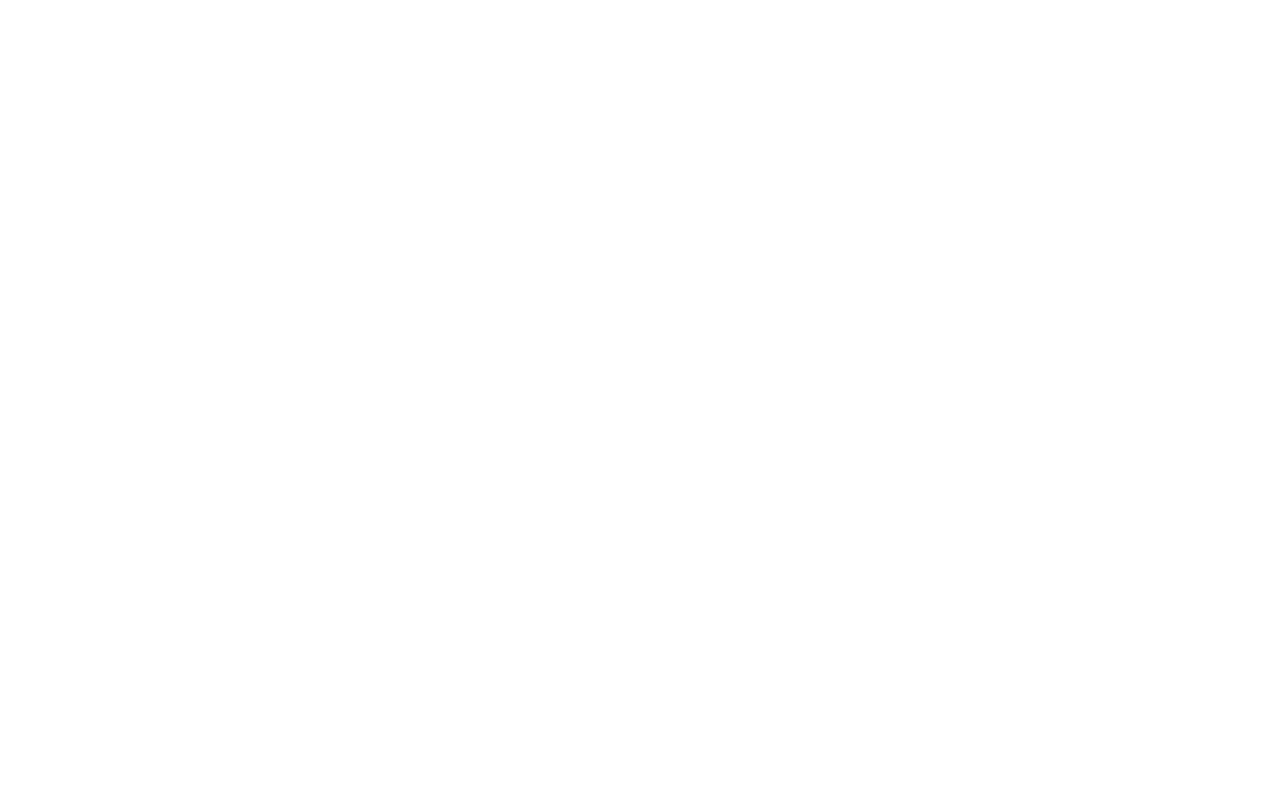
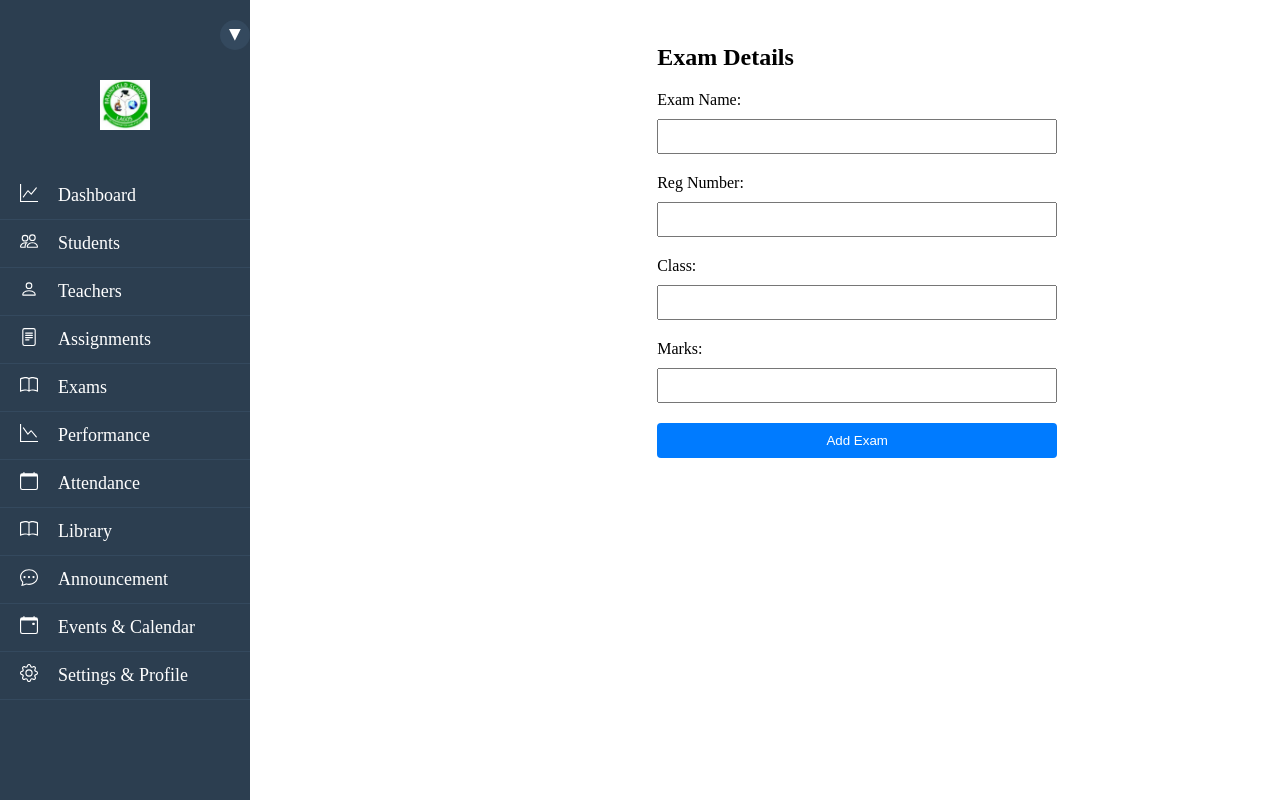
Before and after one commit to bjwealthy/BfSchmgtfront, a React (Vite) app: page /teacher/exam in a window 1280 px wide. Built offline with nearby package versions, Linux system fonts and the light colour scheme.

Commit message:
toda commit

```diff
--- a/src/App.jsx
+++ b/src/App.jsx
@@ -44,7 +44,7 @@ import TeacherAttendance from './pages/Teachers/TeacherAttendance';
 import TeacherAnnouncement from './pages/Teachers/TeacherAnnouncement';
 import TeacherAssignment from './pages/Teachers/TeacherAssignment';
 import TeacherClasses from './pages/Teachers/TeacherClasses';
-import TeacherDashboard from './pages/Teachers/Dashboard';
+import TeacherDashboard from './pages/Teachers/TeacherDashboard';
 import TeacherCalendar from './pages/Teachers/TeacherCalendar';
 import TeacherExam from './pages/Teachers/TeacherExam';
 import TeacherPerformance from './pages/Teachers/TeacherPerformance';
@@ -75,7 +75,7 @@ function App() {
           <Route exact path="/admin/dashboard" element={<AdminDashboard />} />
           <Route exact path="/admin/students" element={<Students />} />
           <Route exact path="/admin/teachers" element={<Teachers />} />
-          <Route exact path="/admin/communication" element={<Announcement />} />
+          <Route exact path="/admin/announcement" element={<Announcement />} />
           <Route exact path="/admin/attendance" element={<Attendance />} />
           <Route exact path="/admin/assignments" element={<Assignment />} />
           <Route exact path="/admin/classes" element={<Classes />} />
@@ -92,7 +92,7 @@ function App() {
           <Route exact path="/student/StudentLibrary" element={<StudentLibrary />}  />
           <Route exact path="/student/dashboard" element={<StudentDashboard />} />
           <Route exact path="/student/attendance" element={<StudentAttendance />} />
-          <Route exact path="/student/communication" element={<StudentAnnouncement />} />
+          <Route exact path="/student/announcement" element={<StudentAnnouncement />} />
           <Route exact path="/student/assignments" element={<StudentAssignments />} />
           <Route exact path="/student/classes" element={<Classes />} />
           <Route exact path="/student/exam" element={<StudentExam />} />
@@ -102,7 +102,7 @@ function App() {
 
           {/* teaacher routes */}
           <Route exact path="/teacher/dashboard" element={<TeacherDashboard />} />
-          <Route exact path="/teacherannouncement" element={<TeacherAnnouncement />} />
+          <Route exact path="/announcement" element={<TeacherAnnouncement />} />
           <Route exact path="/teacher/assignment" element={<TeacherAssignment />} />
           <Route exact path="/teacher/attendance" element={<TeacherAttendance />} />
           <Route exact path="/teacher/classes" element={<TeacherClasses />} />
--- a/src/pages/Admin/Sidebar.jsx
+++ b/src/pages/Admin/Sidebar.jsx
@@ -129,7 +129,7 @@ const Sidebar = () => {
         </SidebarNavItem>
         <SidebarNavItem>
           <SidebarIcon><BsChatDots /></SidebarIcon>
-          <StyledLink to="/admin/communication">Announcement</StyledLink>
+          <StyledLink to="/admin/announcement">Announcement</StyledLink>
         </SidebarNavItem>
         <SidebarNavItem>
           <SidebarIcon><BsCalendarEvent /></SidebarIcon>
--- a/src/pages/Students/Sidebar.jsx
+++ b/src/pages/Students/Sidebar.jsx
@@ -117,7 +117,7 @@ const Sidebar = () => {
         </SidebarNavItem>
         <SidebarNavItem>
           <SidebarIcon><BsChatDots /></SidebarIcon>
-          <StyledLink to="/student/communication">Announcement</StyledLink>
+          <StyledLink to="/student/announcement">Announcement</StyledLink>
         </SidebarNavItem>
         <SidebarNavItem>
           <SidebarIcon><BsGear /></SidebarIcon>
--- a/src/pages/Teachers/TeacherAssignment.jsx
+++ b/src/pages/Teachers/TeacherAssignment.jsx
@@ -1,10 +1,41 @@
-import React from 'react'
+import React from 'react';
+import axios from 'axios';
+import TeacherSidebar from './TeacherSidebar';
+
+import {AssignmentsContainer, Content, AssignmentsContent, AssignmentsHeader, AssignmentList, AssignmentTitle, AddAssignmentButton, AddAssignmentInput, AddAssignmentTextArea, AddAssignmentForm, AssignmentCard} from '../../styles/AssignmentsStyles';
 
 const TeacherAssignment = () => {
   return (
-    <div>
-      Teacher assignment here
-    </div>
+    <AssignmentsContainer>
+      <TeacherSidebar  />
+      <Content>
+        <AssignmentsContent>
+          <AssignmentsHeader>Assignments</AssignmentsHeader>
+          <AddAssignmentForm>
+            <AddAssignmentInput
+              type='text'
+              placeholder='Enter assignment title'
+            />
+            <AddAssignmentTextArea
+              placeholder='enter assignment description'
+            />
+            <AddAssignmentInput
+              type='text'
+              placeholder='Enter assignment grade'
+            />
+            <AddAssignmentInput
+              type='text'
+              placeholder='Enter assignment due date'
+            />
+            <AddAssignmentButton type='submit'>Add Assignment</AddAssignmentButton>
+          </AddAssignmentForm>
+
+          <AssignmentList>
+            {/*  list of assignments here */}
+          </AssignmentList>
+        </AssignmentsContent>
+      </Content>
+    </AssignmentsContainer>
   )
 }
 
--- a/src/pages/Teachers/TeacherClasses.jsx
+++ b/src/pages/Teachers/TeacherClasses.jsx
@@ -2,12 +2,22 @@ import React from 'react';
 import Sidebar from './TeacherSidebar';
 import axios from 'axios';
 
+import {ClassContainer, SidebarContainer, Content, ClassHeader, ClassList, ClassItem} from '../../styles/ClassesStyles'
+
 
 const TeacherClasses = () => {
   return (
-    <div>
-
-    </div>
+    <ClassContainer>
+      <SidebarContainer>
+        <Sidebar />
+      </SidebarContainer>
+      <Content>
+        <ClassHeader>Classes</ClassHeader>
+        <ClassList>
+          {/* list of classes goes here */}
+        </ClassList>
+      </Content>
+    </ClassContainer>
   )
 }
 
--- a/src/pages/Teachers/Dashboard.jsx
+++ b/src/pages/Teachers/TeacherDashboard.jsx
@@ -2,18 +2,15 @@
 import React, { useState, useEffect } from 'react';
 import axios from 'axios';
 import Sidebar from './TeacherSidebar';
-import EventCalendar from './TeacherCalendar';
-import Announcement from './TeacherAnnouncement';
-import Performance from './TeacherPerformance';
 
-import { AdminDashboardContainer, Content, TopContent, BottomContent, Section, SectionTitle, CardContainer, Card, CardContent, CardTitle } from '../../styles/DashboardStyles';
+import { TeacherDashboardContainer, Content, Section, SectionTitle, CardContainer, Card, CardTitle, CardContent} from '../../styles/DashboardStyles';
 
-const AdminDashboard = () => {
+const TeacherDashboard = () => {
     return (
-        <AdminDashboardContainer>
+        <TeacherDashboardContainer>
             <Sidebar />
             <Content>
-                <TopContent>
+                <Content>
                     <Section>
                         <SectionTitle>Overview</SectionTitle>
                         <CardContainer>
@@ -32,18 +29,16 @@ const AdminDashboard = () => {
                         </CardContainer>
                     </Section>
                     <SectionTitle>All Events</SectionTitle>
-                    {/* <Section>
-                    <EventCalendar events={events} />
-                </Section> */}
-                </TopContent>
-
-                <BottomContent>
-                    <Performance />
-                    <Announcement />
-                </BottomContent>
+                    <Section>
+                        <SectionTitle>Recent Activities</SectionTitle>
+                    </Section>
+                    <Section>
+                        <SectionTitle>Upcoming Events</SectionTitle>
+                    </Section>
+                </Content>
             </Content>
-        </AdminDashboardContainer>
+        </TeacherDashboardContainer>
     )
 }
 
-export default AdminDashboard
+export default TeacherDashboard
--- a/src/pages/Teachers/TeacherExam.jsx
+++ b/src/pages/Teachers/TeacherExam.jsx
@@ -1,10 +1,41 @@
+import axios from 'axios'
 import React from 'react'
+import Sidebar from './TeacherSidebar'
+import { ExamContainer, SidebarContainer, Content, ExamHeader, ExamForm, FormLabel, FormInput, AddButton } from '../../styles/ExamStyles'
 
 const TeacherExam = () => {
   return (
-    <div>
-
-    </div>
+    <ExamContainer>
+      <SidebarContainer>
+        <Sidebar/>
+      </SidebarContainer>
+      <Content>
+        <ExamHeader>Exam Details</ExamHeader>
+        <ExamForm>
+          <FormLabel>Exam Name:</FormLabel>
+            <FormInput
+              type='text'
+              required
+            />
+            <FormLabel>Reg Number:</FormLabel>
+            <FormInput
+              type='text'
+              required
+            />
+            <FormLabel>Class:</FormLabel>
+            <FormInput
+              type='text'
+              required
+            />
+            <FormLabel>Marks:</FormLabel>
+            <FormInput
+              type='text'
+              required
+            />
+            <AddButton type='submit'>Add Exam</AddButton>
+        </ExamForm>
+      </Content>
+    </ExamContainer>
   )
 }
 
--- a/src/pages/Teachers/TeacherSidebar.jsx
+++ b/src/pages/Teachers/TeacherSidebar.jsx
@@ -109,7 +109,7 @@ const Sidebar = () => {
         </SidebarNavItem>
         <SidebarNavItem>
           <SidebarIcon><BsBook /></SidebarIcon>
-          <StyledLink to="/teacher/exams">Exams</StyledLink>
+          <StyledLink to="/teacher/exam">Exams</StyledLink>
         </SidebarNavItem>
         <SidebarNavItem>
           <SidebarIcon><BsGraphDown /></SidebarIcon>
@@ -125,7 +125,7 @@ const Sidebar = () => {
         </SidebarNavItem>
         <SidebarNavItem>
           <SidebarIcon><BsChatDots /></SidebarIcon>
-          <StyledLink to="/teacher/communication">Announcement</StyledLink>
+          <StyledLink to="/teacher/announcement">Announcement</StyledLink>
         </SidebarNavItem>
         <SidebarNavItem>
           <SidebarIcon><BsCalendarEvent /></SidebarIcon>
--- a/src/pages/Teachers/TeacherStudents.jsx
+++ b/src/pages/Teachers/TeacherStudents.jsx
@@ -1,10 +1,22 @@
-import React from 'react'
+import React from 'react';
+import Sidebar from './TeacherSidebar';
+import axios from 'axios';
+
+import {StudentsContainer, Content, StudentsHeader, StudentList, StudentItem, AddStudentButton, AddStudentForm, AddStudentInput} from '../../styles/StudentsStyles';
 
 const TeacherStudents = () => {
   return (
-    <div>
-      Teacher stiudents come here
-    </div>
+    <StudentsContainer>
+      <Sidebar />
+      <Content>
+        <StudentsContainer>
+          <StudentsHeader>Students</StudentsHeader>
+          <StudentList>
+            {/* list of students goes here */}
+          </StudentList>
+        </StudentsContainer>
+      </Content>
+    </StudentsContainer>
   )
 }
 
--- a/src/pages/Teachers/TeacherTeachers.jsx
+++ b/src/pages/Teachers/TeacherTeachers.jsx
@@ -1,10 +1,23 @@
-import React from 'react'
+import React from 'react';
+import Sidebar from './TeacherSidebar';
+import axios from 'axios';
+
+import {TeachersContainer, Content, TeachersContent, TeachersHeader, TeacherList, TeacherItem, AddTeacherButton} from "../../styles/TeachersStyles";
+import TeacherClasses from './TeacherClasses';
 
 const TeacherTeachers = () => {
   return (
-    <div>
-
-    </div>
+    <TeachersContainer>
+      <Sidebar/>
+      <Content>
+        <TeachersContainer>
+          <TeachersHeader>Teachers</TeachersHeader>
+          <TeacherList>
+            {/* we display the list of teachers here */}
+          </TeacherList>
+        </TeachersContainer>
+      </Content>
+    </TeachersContainer>
   )
 }
 
```
